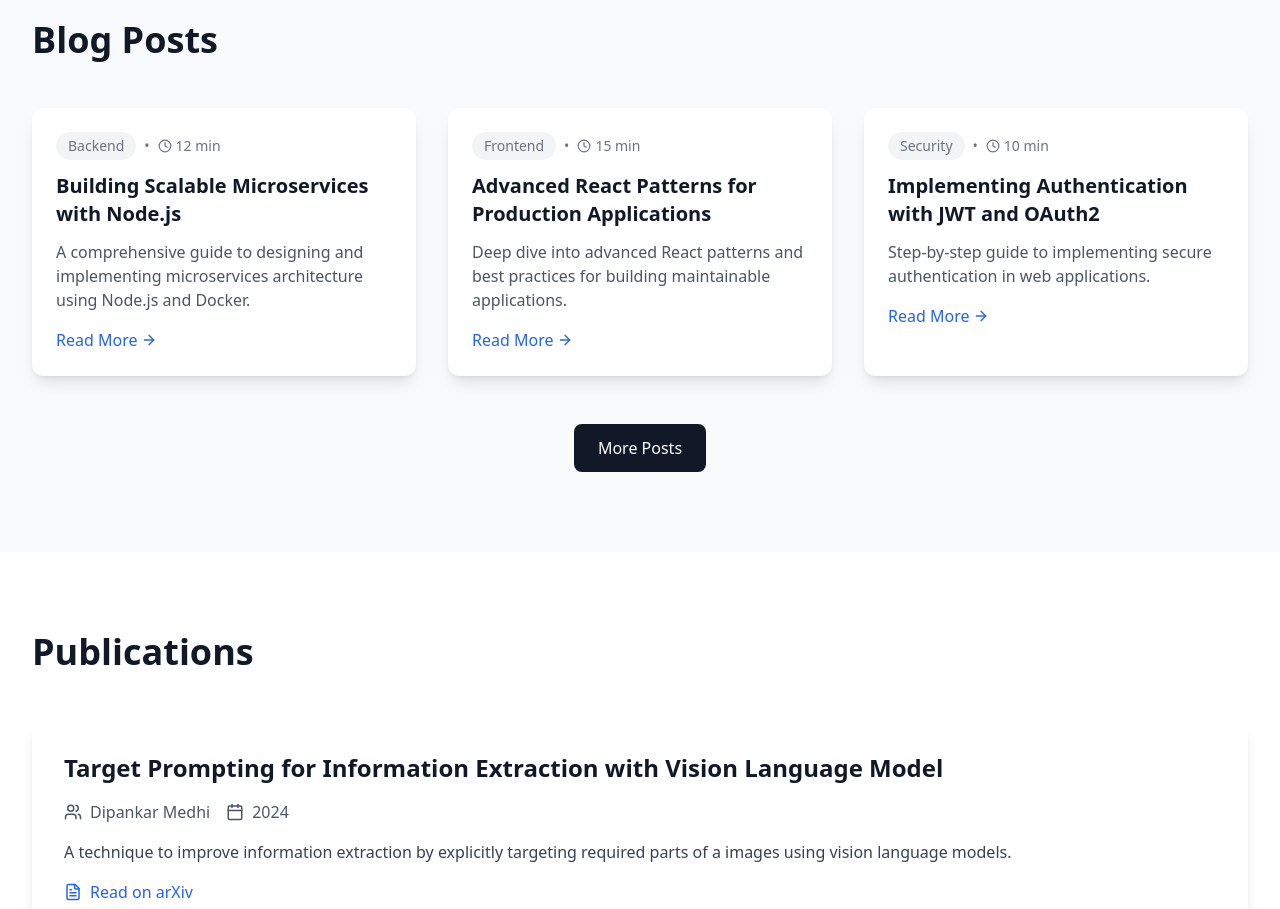
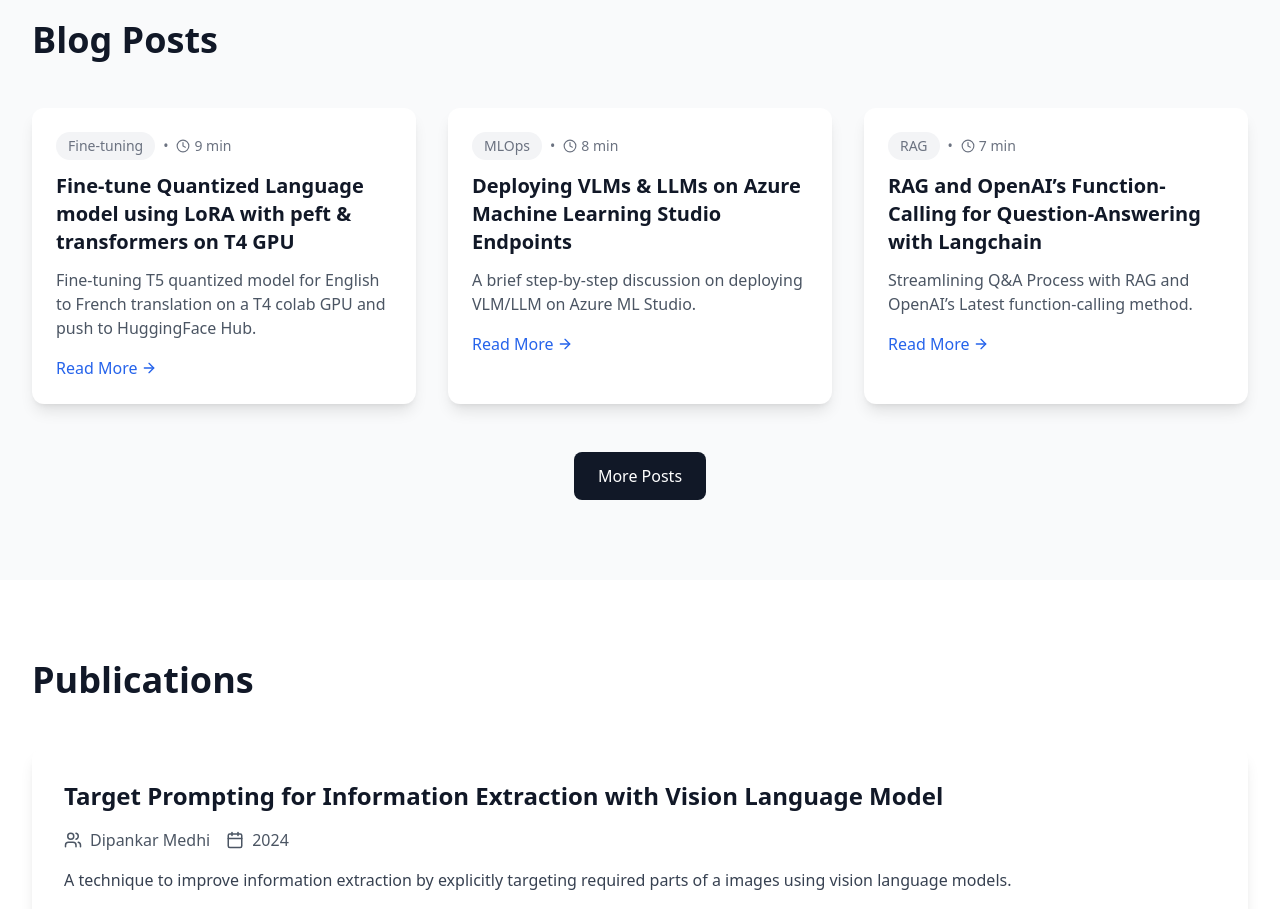
Before and after one commit to d1pankarmedhi/portfolio, a React (Vite) app: page / in a window 1280 px wide. Shown: the part 3920-4829 px from the top of the page. Built offline with nearby package versions, Linux system fonts and the light colour scheme.

Commit message:
update blogs

```diff
--- a/src/components/Blog.tsx
+++ b/src/components/Blog.tsx
@@ -1,48 +1,47 @@
-import React, { useState } from 'react';
-import { motion } from 'framer-motion';
-import { Clock, ArrowRight } from 'lucide-react';
+import React, { useState } from "react";
+import { motion } from "framer-motion";
+import { Clock, ArrowRight } from "lucide-react";
 
 const blogPosts = [
   {
-    title: "Building Scalable Microservices with Node.js",
-    description: "A comprehensive guide to designing and implementing microservices architecture using Node.js and Docker.",
-    date: "2024-02-15",
-    readTime: "12 min",
-    link: "https://blog.example.com/microservices-nodejs",
-    category: "Backend"
+    title:
+      "Fine-tune Quantized Language model using LoRA with peft & transformers on T4 GPU",
+    description:
+      "Fine-tuning T5 quantized model for English to French translation on a T4 colab GPU and push to HuggingFace Hub.",
+    date: "2023-12-21",
+    readTime: "9 min",
+    link: "https://towardsdev.com/fine-tune-quantized-language-model-using-lora-with-peft-transformers-on-t4-gpu-287da2d5d7f1",
+    category: "Fine-tuning",
   },
   {
-    title: "Advanced React Patterns for Production Applications",
-    description: "Deep dive into advanced React patterns and best practices for building maintainable applications.",
-    date: "2024-01-28",
-    readTime: "15 min",
-    link: "https://blog.example.com/react-patterns",
-    category: "Frontend"
+    title: "Deploying VLMs & LLMs on Azure Machine Learning Studio Endpoints",
+    description:
+      "A brief step-by-step discussion on deploying VLM/LLM on Azure ML Studio.",
+    date: "2024-06-10",
+    readTime: "8 min",
+    link: "https://dipankarmedh1.medium.com/deploying-vision-language-models-vlms-and-large-language-models-llms-on-azure-machine-learning-a30b51b9260c",
+    category: "MLOps",
   },
   {
-    title: "Implementing Authentication with JWT and OAuth2",
-    description: "Step-by-step guide to implementing secure authentication in web applications.",
-    date: "2024-01-10",
-    readTime: "10 min",
-    link: "https://blog.example.com/auth-guide",
-    category: "Security"
+    title:
+      "RAG and OpenAI’s Function-Calling for Question-Answering with Langchain",
+    description:
+      "Streamlining Q&A Process with RAG and OpenAI’s Latest function-calling method.",
+    date: "2023-07-16",
+    readTime: "7 min",
+    link: "https://dipankarmedh1.medium.com/exploring-the-power-of-rag-and-openais-function-calling-for-question-answering-d512c45c56b5",
+    category: "RAG",
   },
   {
-    title: "Machine Learning in Production: Best Practices",
-    description: "Learn how to deploy and maintain machine learning models in production environments.",
-    date: "2023-12-20",
-    readTime: "18 min",
-    link: "https://blog.example.com/ml-production",
-    category: "Machine Learning"
+    title:
+      "Real-time Object Detection with YOLO and Webcam: Enhancing Your Computer Vision Skills",
+    description:
+      "Learn How to Build Your Own Object Detection System with YOLO and Webcam Integration for Real-time Monitoring and Analysis.",
+    date: "2023-03-27",
+    readTime: "5 min",
+    link: "https://dipankarmedh1.medium.com/real-time-object-detection-with-yolo-and-webcam-enhancing-your-computer-vision-skills-861b97c78993",
+    category: "Computer Vision",
   },
-  {
-    title: "Optimizing React Performance",
-    description: "Advanced techniques for improving React application performance and user experience.",
-    date: "2023-12-05",
-    readTime: "14 min",
-    link: "https://blog.example.com/react-performance",
-    category: "Frontend"
-  }
 ];
 
 const Blog = () => {
@@ -70,14 +69,18 @@ const Blog = () => {
                 className="bg-white rounded-xl p-6 shadow-lg"
               >
                 <div className="flex items-center space-x-2 text-sm text-gray-500 mb-3">
-                  <span className="px-3 py-1 bg-gray-100 rounded-full">{post.category}</span>
+                  <span className="px-3 py-1 bg-gray-100 rounded-full">
+                    {post.category}
+                  </span>
                   <span>•</span>
                   <div className="flex items-center">
                     <Clock size={14} className="mr-1" />
                     {post.readTime}
                   </div>
                 </div>
-                <h3 className="text-xl font-bold text-gray-900 mb-3">{post.title}</h3>
+                <h3 className="text-xl font-bold text-gray-900 mb-3">
+                  {post.title}
+                </h3>
                 <p className="text-gray-600 mb-4">{post.description}</p>
                 <a
                   href={post.link}
@@ -97,7 +100,7 @@ const Blog = () => {
                 onClick={() => setShowAll(!showAll)}
                 className="px-6 py-3 bg-gray-900 text-white rounded-lg hover:bg-gray-800 transition-colors"
               >
-                {showAll ? 'Show Less' : 'More Posts'}
+                {showAll ? "Show Less" : "More Posts"}
               </button>
             </div>
           )}
```
